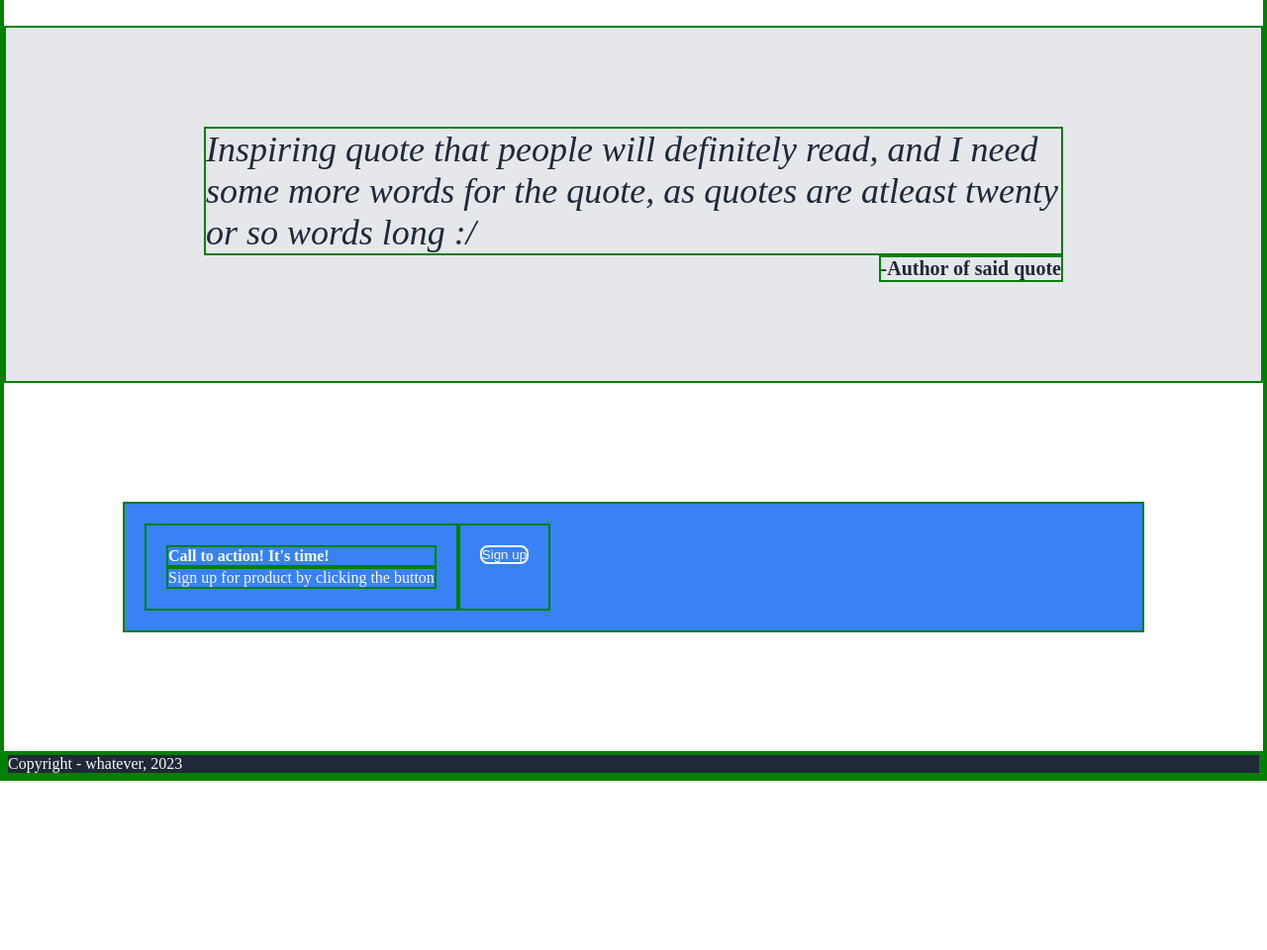
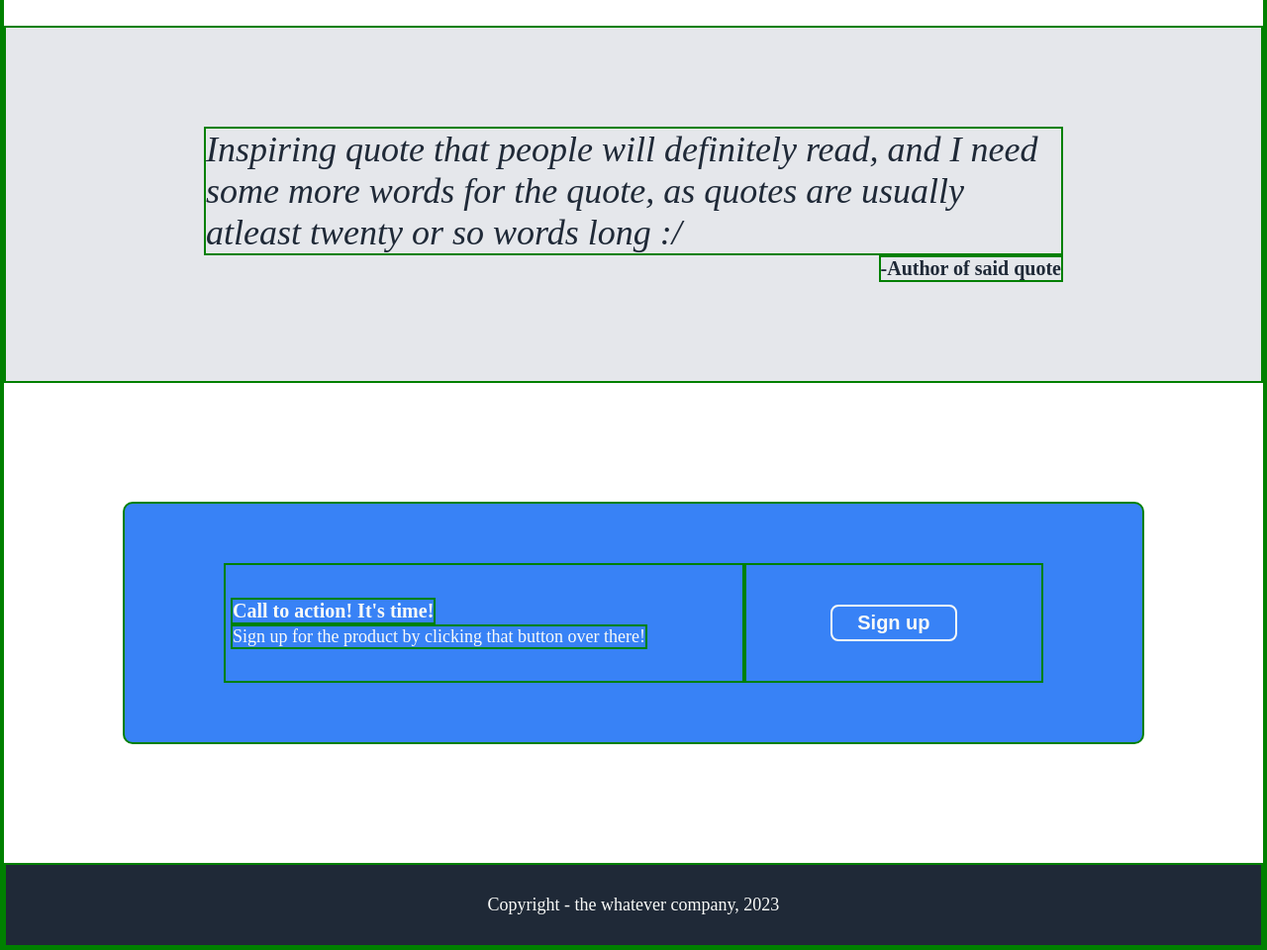
Before and after one commit to ary82/basic-site1, a plain HTML site: page index.html in a window 1280 px wide. Shown: the part 1320-2280 px from the top of the page at 99% size. Before the commit the page ends 2109 px from the top, so only its background shows below. Drawn offline with Linux system fonts and the light colour scheme.

Commit message:
finish styling

```diff
--- a/index.html
+++ b/index.html
@@ -34,10 +34,10 @@
     <div class="information">
       <h2>Some random information.</h2>
       <div class="info_images">
-        <img src="" alt="1" />
-        <img src="" alt="2" />
-        <img src="" alt="3" />
-        <img src="" alt="4" />
+        <img src="" />
+        <img src="" />
+        <img src="" />
+        <img src="" />
       </div>
       <div class="info_text">
         <p>Subtext under an illustration or image</p>
@@ -51,23 +51,24 @@
     <div class="quote">
       <h1>
         Inspiring quote that people will definitely read, and I need some more
-        words for the quote, as quotes are atleast twenty or so words long :/
+        words for the quote, as quotes are usually atleast twenty or so words
+        long :/
       </h1>
       <h2>-Author of said quote</h2>
     </div>
 
     <!-- Part-4 -->
     <div class="signup_box">
-      <div>
+      <div class="left">
         <h4>Call to action! It's time!</h4>
-        <p>Sign up for product by clicking the button</p>
+        <p>Sign up for the product by clicking that button over there!</p>
       </div>
       <div><button type="submit">Sign up</button></div>
     </div>
 
     <!-- Footer -->
     <footer>
-      <p>Copyright - whatever, 2023</p>
+      Copyright - the whatever company, 2023
     </footer>
   </body>
 </html>
--- a/style.css
+++ b/style.css
@@ -103,12 +103,29 @@
   display: flex;
   flex: 1 1 auto;
   margin: 120px;
-  padding: 20px;
+  padding: 60px 100px;
+  border-radius: 10px;
 }
 .signup_box div{
-  padding: 20px;
+  padding: 40px;
+  flex: 1 1 auto;
   display: flex;
   flex-flow: column;
+  justify-content: center;
+  align-items: center;
+}
+
+.signup_box .left{
+  padding: 5px;
+  align-items: flex-start;
+}
+.signup_box button{
+  padding: 5px 25px;
+}
+
+footer  {
+  padding: 30px;
+  text-align: center;
 }
 
 .hero h1 {
@@ -169,15 +186,22 @@
 .signup_box {
   background-color: #3882f6;
   color: #f9faf8;
+  font-size: 20px;
+}
+.signup_box p{
+  font-size: 18px;
 }
 .signup_box button {
   background-color: #3882f6;
   color: #f9faf8;
   border: 2px solid #f9faf8;
   border-radius: 8px;
+  font-size: 20px;
+  font-weight: 700;
 }
 
 footer {
   color: #f9faf8;
+  font-size: 18px;
   background-color: #1f2937;
 }
```
